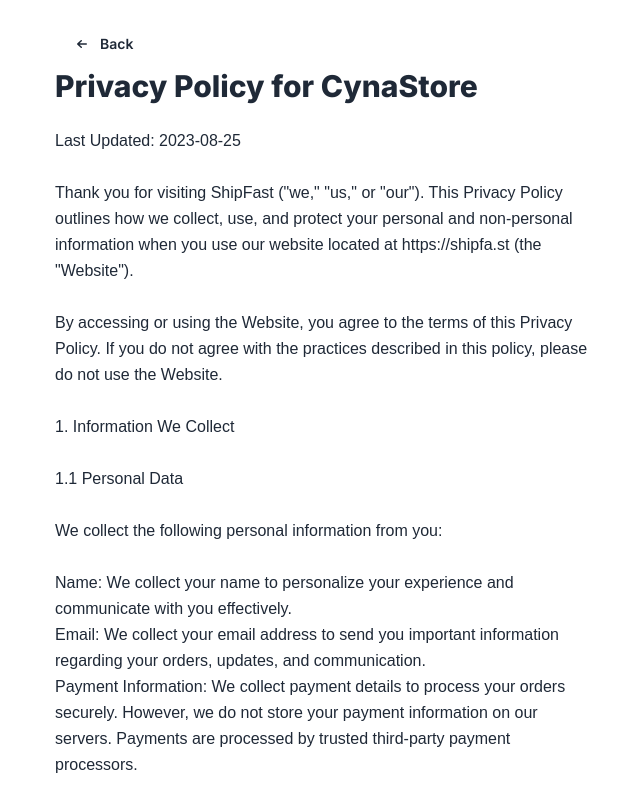
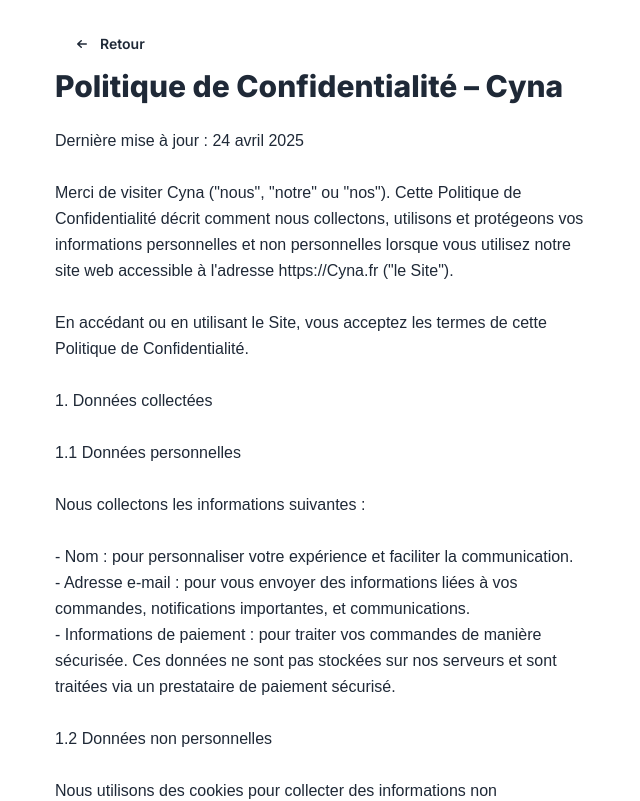
Before and after one commit to Melvyn972/BatCyna, a Next.js app: page /privacy-policy in a window 1280 px wide. Shown: the top 801 px of the page, without its empty margins (317-957 px from the left). Built offline with nearby package versions, Linux system fonts and the light colour scheme; no server answers.

Commit message:
Ajout Page de "Terme et condition..." et "Politique de Confidentialité"

```diff
--- a/app/privacy-policy/page.js
+++ b/app/privacy-policy/page.js
@@ -12,21 +12,21 @@
 // You are an excellent lawyer.
 
 // I need your help to write a simple privacy policy for my website. Here is some context:
-// - Website: https://shipfa.st
-// - Name: ShipFast
-// - Description: A JavaScript code boilerplate to help entrepreneurs launch their startups faster
+// - Website: https://Cyna.fr
+// - Name: Cyna
+// - Description: CYNA est un pure player en cybersécurité pour les PME et MSP. La qualité de service est au cœur de notre métier, où nous privilégions l'expertise, la proximité et la rapidité d'exécution. It's a SAAS.
 // - User data collected: name, email and payment information
 // - Non-personal data collection: web cookies
 // - Purpose of Data Collection: Order processing
 // - Data sharing: we do not share the data with any other parties
 // - Children's Privacy: we do not collect any data from children
 // - Updates to the Privacy Policy: users will be updated by email
-// - Contact information: marc@shipfa.st
+// - Contact information: melvyn@gmail.com
 
 // Please write a simple privacy policy for my site. Add the current date.  Do not add or explain your reasoning. Answer:
 
 export const metadata = getSEOTags({
-  title: `Privacy Policy | ${config.appName}`,
+  title: `Politique de Confidentialité | ${config.appName}`,
   canonicalUrlRelative: "/privacy-policy",
 });
 
@@ -46,62 +46,60 @@
               d="M15 10a.75.75 0 01-.75.75H7.612l2.158 1.96a.75.75 0 11-1.04 1.08l-3.5-3.25a.75.75 0 010-1.08l3.5-3.25a.75.75 0 111.04 1.08L7.612 9.25h6.638A.75.75 0 0115 10z"
               clipRule="evenodd"
             />
-          </svg>{" "}
-          Back
+          </svg>
+          Retour
         </Link>
         <h1 className="text-3xl font-extrabold pb-6">
-          Privacy Policy for {config.appName}
+          Politique de Confidentialité – {config.appName}
         </h1>
 
         <pre
           className="leading-relaxed whitespace-pre-wrap"
           style={{ fontFamily: "sans-serif" }}
         >
-          {`Last Updated: 2023-08-25
+{`Dernière mise à jour : 24 avril 2025
 
-Thank you for visiting ShipFast ("we," "us," or "our"). This Privacy Policy outlines how we collect, use, and protect your personal and non-personal information when you use our website located at https://shipfa.st (the "Website").
+Merci de visiter Cyna ("nous", "notre" ou "nos"). Cette Politique de Confidentialité décrit comment nous collectons, utilisons et protégeons vos informations personnelles et non personnelles lorsque vous utilisez notre site web accessible à l'adresse https://Cyna.fr ("le Site").
 
-By accessing or using the Website, you agree to the terms of this Privacy Policy. If you do not agree with the practices described in this policy, please do not use the Website.
+En accédant ou en utilisant le Site, vous acceptez les termes de cette Politique de Confidentialité.
 
-1. Information We Collect
+1. Données collectées
 
-1.1 Personal Data
+1.1 Données personnelles
 
-We collect the following personal information from you:
+Nous collectons les informations suivantes :
 
-Name: We collect your name to personalize your experience and communicate with you effectively.
-Email: We collect your email address to send you important information regarding your orders, updates, and communication.
-Payment Information: We collect payment details to process your orders securely. However, we do not store your payment information on our servers. Payments are processed by trusted third-party payment processors.
+- Nom : pour personnaliser votre expérience et faciliter la communication.
+- Adresse e-mail : pour vous envoyer des informations liées à vos commandes, notifications importantes, et communications.
+- Informations de paiement : pour traiter vos commandes de manière sécurisée. Ces données ne sont pas stockées sur nos serveurs et sont traitées via un prestataire de paiement sécurisé.
 
-1.2 Non-Personal Data
+1.2 Données non personnelles
 
-We may use web cookies and similar technologies to collect non-personal information such as your IP address, browser type, device information, and browsing patterns. This information helps us to enhance your browsing experience, analyze trends, and improve our services.
+Nous utilisons des cookies pour collecter des informations non personnelles telles que l'adresse IP, le type de navigateur, les informations sur l'appareil, et les habitudes de navigation. Cela nous aide à améliorer votre expérience, analyser les tendances et optimiser nos services.
 
-2. Purpose of Data Collection
+2. Finalité de la collecte
 
-We collect and use your personal data for the sole purpose of order processing. This includes processing your orders, sending order confirmations, providing customer support, and keeping you updated about the status of your orders.
+Les données collectées sont utilisées exclusivement pour le traitement des commandes, l’envoi de confirmations, le support client et le suivi des statuts de commande.
 
-3. Data Sharing
+3. Partage des données
 
-We do not share your personal data with any third parties except as required for order processing (e.g., sharing your information with payment processors). We do not sell, trade, or rent your personal information to others.
+Nous ne partageons vos données personnelles avec aucun tiers, sauf si cela est strictement nécessaire au traitement de votre commande (ex. : prestataire de paiement). Nous ne vendons, n’échangeons ou ne louons vos données à aucun tiers.
 
-4. Children's Privacy
+4. Protection des enfants
 
-ShipFast is not intended for children under the age of 13. We do not knowingly collect personal information from children. If you are a parent or guardian and believe that your child has provided us with personal information, please contact us at the email address provided below.
+Cyna ne s’adresse pas aux enfants de moins de 13 ans. Nous ne collectons pas sciemment de données personnelles auprès d’enfants. Si vous êtes un parent ou tuteur et que vous pensez que votre enfant nous a transmis des données personnelles, contactez-nous à l’adresse indiquée ci-dessous.
 
-5. Updates to the Privacy Policy
+5. Modifications de la politique
 
-We may update this Privacy Policy from time to time to reflect changes in our practices or for other operational, legal, or regulatory reasons. Any updates will be posted on this page, and we may notify you via email about significant changes.
+Cette Politique de Confidentialité peut être modifiée à tout moment. En cas de changement significatif, nous vous en informerons par e-mail. Les mises à jour seront également disponibles sur cette page.
 
-6. Contact Information
+6. Contact
 
-If you have any questions, concerns, or requests related to this Privacy Policy, you can contact us at:
+Pour toute question ou demande concernant cette Politique de Confidentialité, vous pouvez nous contacter à l'adresse suivante :
 
-Email: marc@shipfa.st
+Email : supportcyna@gmail.com
 
-For all other inquiries, please visit our Contact Us page on the Website.
-
-By using ShipFast, you consent to the terms of this Privacy Policy.`}
+En utilisant Cyna, vous acceptez les termes de cette Politique de Confidentialité.`}
         </pre>
       </div>
     </main>
--- a/app/tos/page.js
+++ b/app/tos/page.js
@@ -12,21 +12,20 @@
 // You are an excellent lawyer.
 
 // I need your help to write a simple Terms & Services for my website. Here is some context:
-// - Website: https://shipfa.st
-// - Name: ShipFast
-// - Contact information: marc@shipfa.st
-// - Description: A JavaScript code boilerplate to help entrepreneurs launch their startups faster
-// - Ownership: when buying a package, users can download code to create apps. They own the code but they do not have the right to resell it. They can ask for a full refund within 7 day after the purchase.
+// - Website: https://Cyna.fr
+// - Name: Cyna
+// - Contact information: melvyn@gmail.com
+// - Description: CYNA est un pure player en cybersécurité pour les PME et MSP. La qualité de service est au cœur de notre métier, où nous privilégions l'expertise, la proximité et la rapidité d'exécution. It's a SAAS.
 // - User data collected: name, email and payment information
 // - Non-personal data collection: web cookies
-// - Link to privacy-policy: https://shipfa.st/privacy-policy
+// - Link to privacy-policy: https://Cyna.fr/privacy-policy
 // - Governing Law: France
 // - Updates to the Terms: users will be updated by email
 
 // Please write a simple Terms & Services for my site. Add the current date. Do not add or explain your reasoning. Answer:
 
 export const metadata = getSEOTags({
-  title: `Terms and Conditions | ${config.appName}`,
+  title: `Conditions Générales d'Utilisation | ${config.appName}`,
   canonicalUrlRelative: "/tos",
 });
 
@@ -47,49 +46,51 @@
               clipRule="evenodd"
             />
           </svg>
-          Back
+          Retour
         </Link>
         <h1 className="text-3xl font-extrabold pb-6">
-          Terms and Conditions for {config.appName}
+          Conditions Générales d'Utilisation – {config.appName}
         </h1>
 
         <pre
           className="leading-relaxed whitespace-pre-wrap"
           style={{ fontFamily: "sans-serif" }}
         >
-          {`Last Updated: September 26, 2023
+{`Dernière mise à jour : 24 avril 2025
 
-Welcome to ShipFast!
+Bienvenue sur Cyna.fr !
 
-These Terms of Service ("Terms") govern your use of the ShipFast website at https://shipfa.st ("Website") and the services provided by ShipFast. By using our Website and services, you agree to these Terms.
+Les présentes Conditions Générales d'Utilisation ("Conditions") s'appliquent à l'utilisation du site https://Cyna.fr ("le Site") ainsi qu'aux services SaaS proposés par la société Cyna, SAS. En accédant au Site ou en utilisant nos services, vous acceptez les présentes Conditions.
 
-1. Description of ShipFast
+1. Présentation de Cyna
 
-ShipFast is a platform that offers a JavaScript code boilerplate to assist entrepreneurs in launching their startups more efficiently.
+Cyna est un pure player en cybersécurité pour les PME et MSP. Nous plaçons la qualité de service au cœur de notre activité, en valorisant l'expertise, la proximité et la rapidité d'exécution.
 
-2. Ownership and Usage Rights
+2. Propriété intellectuelle
 
-When you purchase a package from ShipFast, you gain the right to download and use the code provided for creating applications. You own the code you create but do not have the right to resell it. We offer a full refund within 7 days of purchase, as specified in our refund policy.
+L'ensemble des contenus présents sur le Site, y compris les textes, visuels, logos et éléments techniques, sont la propriété exclusive de Cyna ou de ses partenaires. Toute reproduction ou utilisation non autorisée est interdite.
 
-3. User Data and Privacy
+3. Données personnelles
 
-We collect and store user data, including name, email, and payment information, as necessary to provide our services. For details on how we handle your data, please refer to our Privacy Policy at https://shipfa.st/privacy-policy.
+Nous collectons les données suivantes : nom, adresse e-mail et informations de paiement. Ces données sont nécessaires à la gestion de nos services. Pour en savoir plus, consultez notre politique de confidentialité : https://Cyna.fr/privacy-policy
 
-4. Non-Personal Data Collection
+4. Cookies
 
-We use web cookies to collect non-personal data for the purpose of improving our services and user experience.
+Nous utilisons des cookies pour améliorer l'expérience utilisateur, mesurer l’audience et optimiser notre service.
 
-5. Governing Law
+5. Droit applicable
 
-These Terms are governed by the laws of France.
+Les présentes Conditions sont régies par le droit français. En cas de litige, les tribunaux français seront seuls compétents.
 
-6. Updates to the Terms
+6. Modification des Conditions
 
-We may update these Terms from time to time. Users will be notified of any changes via email.
+Cyna peut modifier les présentes Conditions à tout moment. Toute mise à jour vous sera communiquée par e-mail.
 
-For any questions or concerns regarding these Terms of Service, please contact us at marc@shipfa.st.
+7. Contact
 
-Thank you for using ShipFast!`}
+Pour toute question concernant ces Conditions, veuillez nous contacter à : supportcyna@gmail.com
+
+Merci d’utiliser Cyna.`}
         </pre>
       </div>
     </main>
--- a/components/Footer.js
+++ b/components/Footer.js
@@ -99,10 +99,10 @@
 
               <div className="flex flex-col justify-center items-center md:items-start gap-2 mb-10 text-sm">
                 <Link href="/tos" className="link link-hover">
-                  Terms of services
+                Conditions Générales d'Utilisation
                 </Link>
                 <Link href="/privacy-policy" className="link link-hover">
-                  Privacy policy
+                Politique de Confidentialité
                 </Link>
               </div>
             </div>
--- a/config.js
+++ b/config.js
@@ -2,12 +2,12 @@
 
 const config = {
   // REQUIRED
-  appName: "CynaStore",
+  appName: "Cyna",
   // REQUIRED: a short description of your app for SEO tags (can be overwritten)
   appDescription:
     "The NextJS boilerplate with all you need to build your SaaS, AI tool, or any other web app.",
   // REQUIRED (no https://, not trialing slash at the end, just the naked domain)
-  domainName: "shipfa.st",
+  domainName: "cyna.fr",
   crisp: {
     // Crisp website ID. IF YOU DON'T USE CRISP: just remove this => Then add a support email in this config file (resend.supportEmail) otherwise customer support won't work.
     id: "",
```
Also changed, not shown: 1 other file (tests, documents, lock files or other folders).
